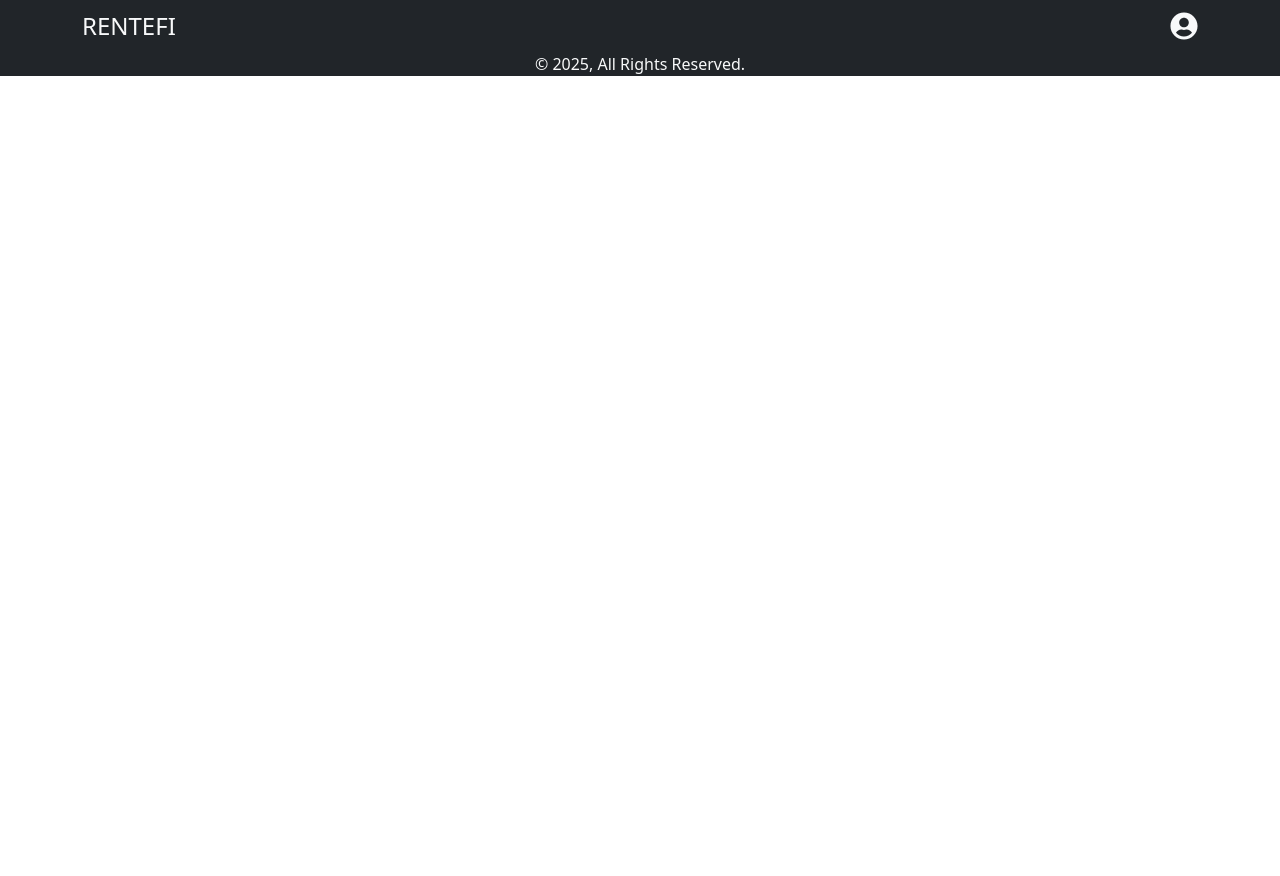
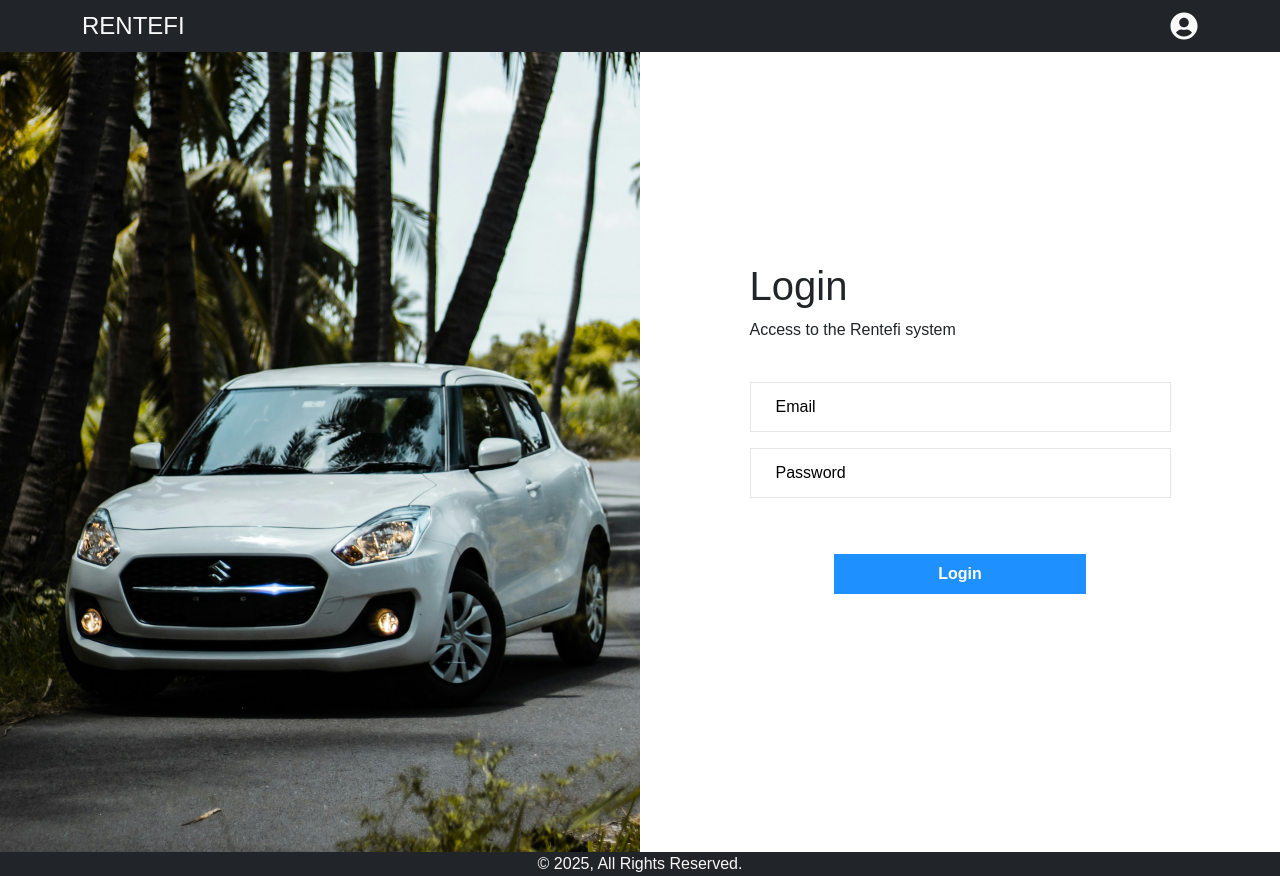
Before and after one commit to M-Umair4290/rentefi, a React (Create React App) app: page / in a window 1280 px wide. Before the commit the page ends 800 px from the top, so only its background shows below. Built offline with nearby package versions, Linux system fonts and the light colour scheme.

Commit message:
Login Page Created without Functionality

```diff
--- a/public/index.html
+++ b/public/index.html
@@ -1,20 +1,21 @@
 <!DOCTYPE html>
 <html lang="en">
+
 <head>
   <meta charset="utf-8" />
   <link rel="icon" href="%PUBLIC_URL%/favicon.ico" />
   <meta name="viewport" content="width=device-width, initial-scale=1" />
   <meta name="theme-color" content="#000000" />
-    <meta
-      name="description"
-      content="Web site created using create-react-app"
-    />
+  <meta name="description" content="Web site created using create-react-app" />
   <link rel="apple-touch-icon" href="%PUBLIC_URL%/logo192.png" />
   <!--
       manifest.json provides metadata used when your web app is installed on a
       user's mobile device or desktop. See https://developers.google.com/web/fundamentals/web-app-manifest/
     -->
   <link rel="manifest" href="%PUBLIC_URL%/manifest.json" />
+
+  <link rel="preconnect" href="https://fonts.googleapis.com">
+  <link rel="preconnect" href="https://fonts.gstatic.com" crossorigin>
   <!--
       Notice the use of %PUBLIC_URL% in the tags above.
       It will be replaced with the URL of the `public` folder during the build.
@@ -26,6 +27,7 @@
     -->
   <title>React App</title>
 </head>
+
 <body>
   <noscript>You need to enable JavaScript to run this app.</noscript>
   <div id="root"></div>
@@ -40,4 +42,5 @@
       To create a production bundle, use `npm run build` or `yarn build`.
     -->
 </body>
+
 </html>
--- a/src/App.js
+++ b/src/App.js
@@ -1,6 +1,7 @@
 import { BrowserRouter, Route, Routes } from 'react-router-dom';
-import Navbar from './components/navbar.js'
-import Footer from './components/footer.js';
+import Navbar from './components/Navbar';
+import Footer from './components/Footer';
+import Login from './pages/Login';
 
 // import logo from './logo.svg';
 // import './App.css';
@@ -10,7 +11,9 @@ function App() {
     <>
       <BrowserRouter>
         <Navbar />
+        <Login />
         <Footer />
+
 
         {/* <Routes> */}
         {/* <Route path='/' element={<Home />}></Route> */}
--- a/src/components/footer.js
+++ b/src/components/footer.js
@@ -5,7 +5,7 @@ function Footer() {
     return (
         <>
             <footer className='bg-dark text-light'>
-                <p className='text-center'>&copy; 2025, All Rights Reserved.</p>
+                <p className='text-center my-0'>&copy; 2025, All Rights Reserved.</p>
             </footer>
         </>
     )
--- /dev/null
+++ b/src/pages/Login.js
@@ -0,0 +1,32 @@
+import React from 'react'
+// import MyImage from '../assets/loginphoto.jpg'
+import styles from './login.module.css'
+
+function Login() {
+    return (
+        <>
+            <div className='container-fluid'>
+                <div className='row vh-100'>
+                    <div className={`col-6  ${styles.logincover}`}>
+                    </div>
+
+
+                    <div className='col-6 d-flex align-items-center justify-content-evenly'>
+                        <form className='d-flex flex-column justify-content-center'>
+                            <h1>Login</h1>
+                            <p>Access to the Rentefi system</p>
+
+                            <input className='mt-4 mb-2' type='email' name='email' size={40} placeholder='Email' required></input>
+
+                            <input className='my-2' type='password' name='password' size={40} placeholder='Password' required></input>
+
+                            <button type='submit' className='my-5'>Login</button>
+                        </form>
+                    </div>
+                </div>
+            </div>
+        </>
+    )
+}
+
+export default Login
--- /dev/null
+++ b/src/pages/login.module.css
@@ -0,0 +1,36 @@
+body {
+    font-family: "Montserrat", sans-serif;
+}
+
+.logincover {
+    background-image: url(../assets/loginphoto.jpg);
+    background-size: cover;
+    background-repeat: no-repeat;
+    background-position: center center;
+}
+
+input {
+    height: 50px;
+    padding-left: 25px;
+    border: 1px solid #e6e6e6;
+}
+
+input::placeholder {
+    color: black;
+}
+
+button {
+    color: white;
+    font-weight: bold;
+    background-color: #1E90FF;
+    margin: 0 auto;
+    width: 60%;
+    padding: 8px 15px;
+    border: none;
+}
+
+button:hover {
+    transition: linear;
+    transition-duration: 0.3s;
+    background-color: #F39C12;
+}
```
Lines whose indentation alone changed are shown as unchanged.
